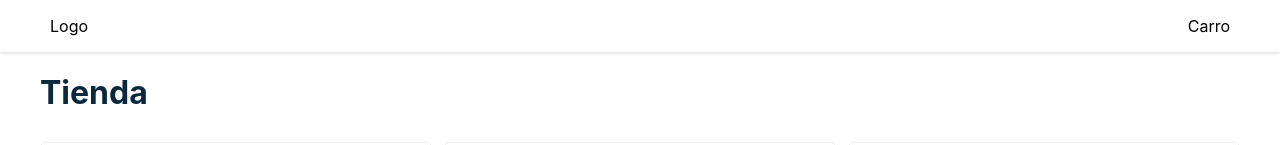
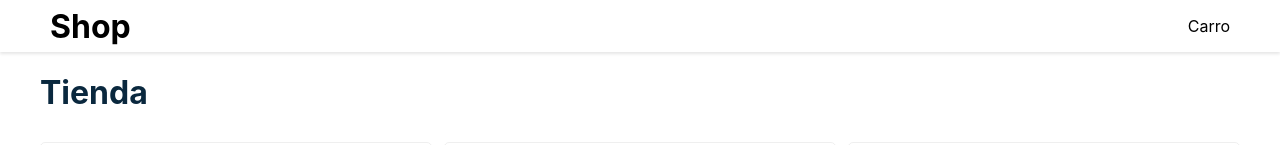
Before and after one commit to Rubenmt93/React-Carro-de-compra, a React (Create React App) app: page / in a window 1280 px wide. Shown: the top 145 px of the page. Built offline with nearby package versions, Linux system fonts and the light colour scheme.

Commit message:
Logo Component

```diff
--- /dev/null
+++ b/src/components/Logo.js
@@ -0,0 +1,22 @@
+import { Component } from "react";
+
+const styles = {
+    Logo:{
+        fontWeight: '700',
+        fontSize: '2em'
+
+    }
+
+}
+
+class Logo extends Component {
+
+    render() {
+        return (
+          <div style={styles.Logo}>
+            Shop
+          </div>
+        )
+    }
+}
+export default Logo
--- a/src/components/NavBar.js
+++ b/src/components/NavBar.js
@@ -1,4 +1,5 @@
 import { Component } from "react";
+import Logo from './Logo'
 const style = {
     navBar:{
         display:'flex',
@@ -19,7 +20,7 @@
     render() {
         return (
            <nav style={style.navBar}>
-            <p>Logo</p>
+            <Logo/>
             <p>Carro</p>
            </nav>
         )
```
